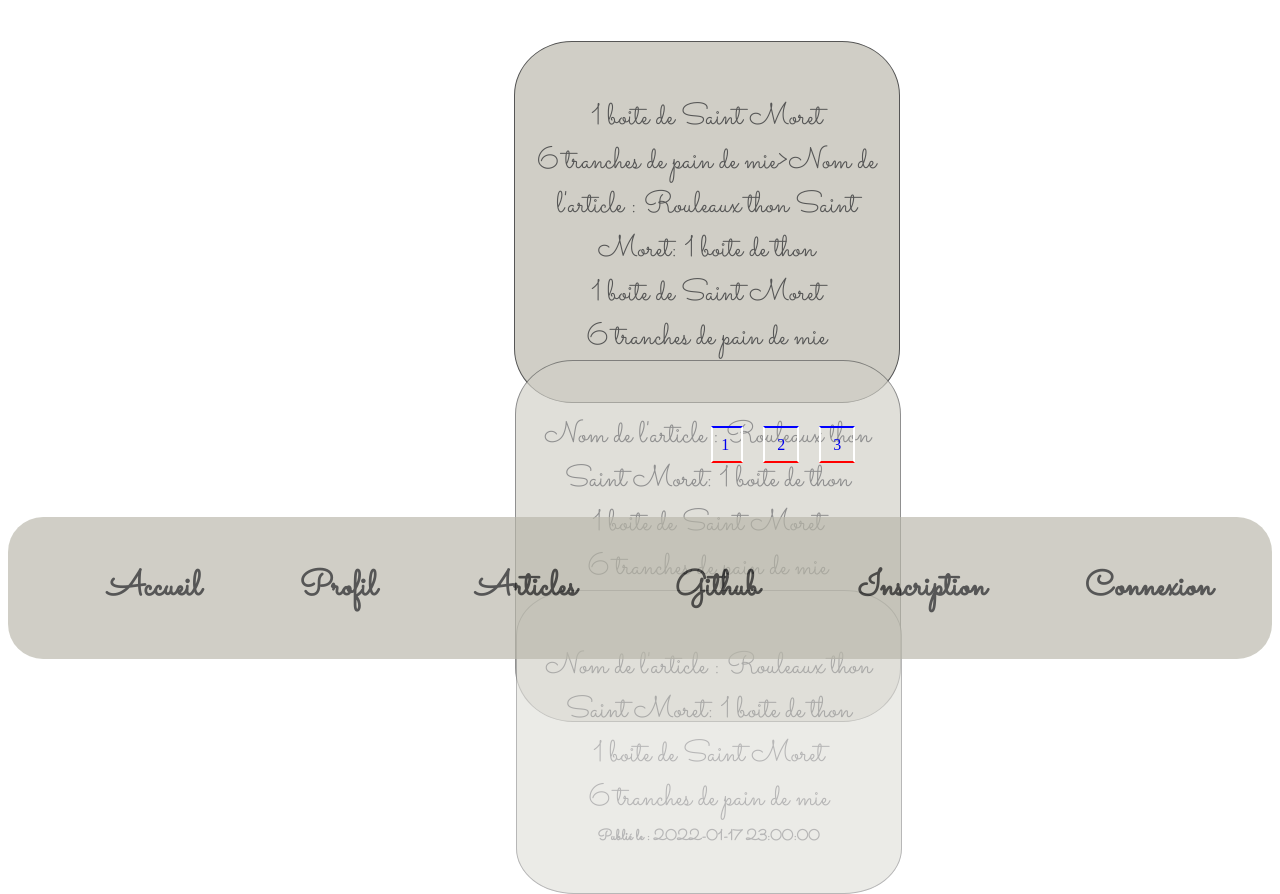
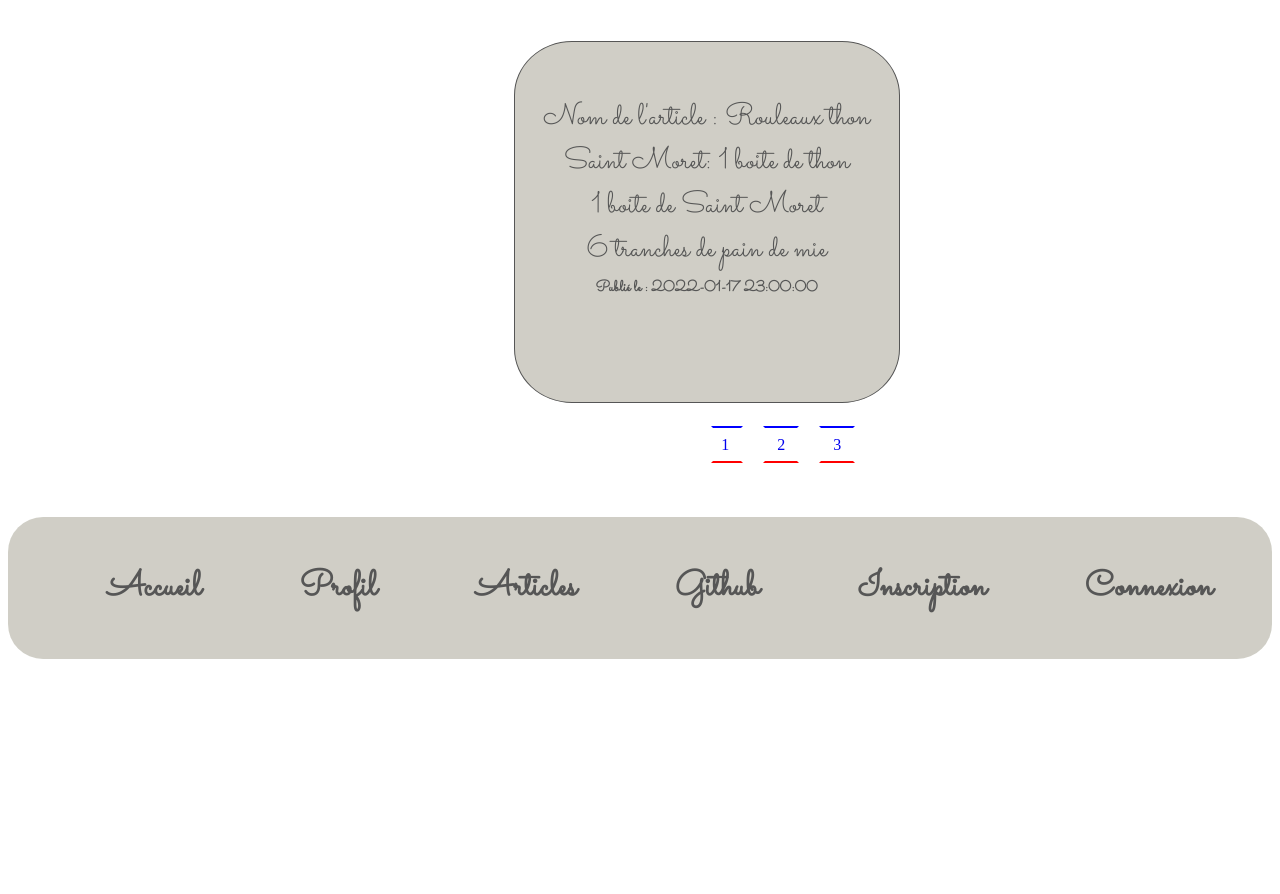
Before and after one commit to aurelien-adjimi/blog, a PHP site: page /php/articles.php?start=0&categorie=1 in a window 1280 px wide; the page is wider, and only the part inside the window is pictured. Shown: the part 555-1449 px from the top of that part. After the commit the page ends 1214 px from the top of that part, so only its background shows below. Run offline with PHP 8.4, Linux system fonts and the light colour scheme; data comes from the database, SQL or seed files in the repository.

Commit message:
changement

```diff
--- a/php/articles.php
+++ b/php/articles.php
@@ -93,33 +93,21 @@
                 if(empty($res)){
                     echo "<p>Il n'y a rien pour le moment !</p>";
                 }
-
-                if(Isset($_GET['categorie'])){
-                    //affiche les articles et les dates
-                    for($i=0; isset($res[$i]); $i++){
-                        echo"<div class='titre'><a href=php/article.php?start=".$res[$i]['article'].">Nom de l'article : ".$res[$i]['article']."</a>";
-
                 //if(Isset($_GET['categorie'])){
                     //affiche les articles et les dates
                     for($i=0; isset($res[$i]); $i++){
-
-                        echo"<div class='titre'><a href=php/article.php?start=".$res[$i]['id'].">Nom de l'article : ".$res[$i]['article']."</a>";
-
-
                         echo"<div class='titre'><a href=./article.php?start=".$res[$i]['id'].">Nom de l'article : ".$res[$i]['article']."</a>";
-
                         echo"<option class='date' value=".$res[$i]['date'].">Publié le : ".$res[$i]['date']."</option>";
                         echo "<br>";
                         echo"</div>";
                     }
-                }
+                //  }
                     /*foreach($res as $key => $value){
                         echo "<hr>";
                         foreach($value as $value2){
                             echo "article: ".$value2." creer le :";
                         }
                     }*/
-                }
                 ?>
             </div>
         </div>
@@ -130,8 +118,7 @@
         /*permet d'afficher le nombre de pages*/
         for($i=1; $i<=$pages; $i++){
             echo "<a class='pagination' href='articles.php?categorie=$categorie&start=$i'> $i </a>&nbsp";
-        }
-        ?>
+        } ?>
 
 <footer>
     <?php
--- a/php/connexion.php
+++ b/php/connexion.php
@@ -4,10 +4,8 @@
 if(isset($_POST['formconnexion'])) {
    $loginconnect =$_POST['loginconnect'];
    $mdpconnect = $_POST['mdpconnect'];
-   echo"SELECT * FROM utilisateurs WHERE login = $loginconnect";
    $res = mysqli_query($bdd,"SELECT * FROM utilisateurs WHERE `login` = '$loginconnect'");
    $array= mysqli_fetch_all($res, MYSQLI_ASSOC);
-   var_dump($array);
 
 
 if ($mdpconnect == $array[0]['password'] && $loginconnect == $array[0]['login']) {
--- a/php/creer-article.php
+++ b/php/creer-article.php
@@ -15,10 +15,9 @@
             $erreur = "Veuillez remplir les champs";
         }
         else{
-            $envoyer = "article enregistré";
+            $envoyer = "Article enregistré";
         }
         $req = mysqli_query($bdd, "INSERT INTO `articles`(article, id_utilisateur, id_categorie, date) VALUES ('$article', $actualid, '$IDcategorie', NOW())");
-        var_dump($_SESSION['login']);
     }
 
     $req2 = mysqli_query($bdd, "SELECT * FROM `categories` ");
--- a/php/header.php
+++ b/php/header.php
@@ -5,17 +5,22 @@
     header('Location: connexion.php');
 }
 // Connexion //
+
 if(isset($_POST['formconnexion'])) {
+
 $loginconnect = ($_POST['loginconnect']);
 $mdpconnect = ($_POST['mdpconnect']);
 $res = mysqli_query($bdd,"SELECT * FROM utilisateurs WHERE `login` = '$loginconnect'");
 $array= mysqli_fetch_all($res,MYSQLI_ASSOC);
+
+
 if ($mdpconnect == $array[0]['password'] && $loginconnect == $array[0]['login']) {
    $_SESSION['login'] = $loginconnect;
    $_SESSION['droits']= $array[0]['id_droits'];
 
    header ('Location: profil.php');
 }
+
 if($mdpconnect!=$array[0]['password']) {
    echo 'Mauvais mot de passe';
 }
@@ -47,7 +52,7 @@
 
         if (isset($_SESSION['login'])) {
         echo "<li><a href='../index.php'>Accueil</a></li>";
-        echo "<li><a href='php/profil.php'>Mon profil</a></li>";
+        echo "<li><a href='profil.php'>Mon profil</a></li>";
         echo "<li class='menu1'><a href='#'>Catégories</a>";
         echo "<ul class='menuhide'>";
         echo    "<li><a href='articles.php?start=0&categorie=1'>Apéritifs</a></li>";
@@ -65,11 +70,11 @@
 // Si modérateur //
 
         if($_SESSION['droits'] == 42 || $_SESSION['droits']==1337) {
-        echo "<li><a href='php/creer-article.php'>Créer article</a></li>";
+        echo "<li><a href='creer-article.php'>Créer article</a></li>";
         }
 // Si admin //
         if($_SESSION['droits'] == 1337) {
-            echo "<li><a href='php/admin.php'>Admin</a></li>";
+            echo "<li><a href='admin.php'>Admin</a></li>";
             }
         }
         ?>
```
Also changed, not shown: asset/css/creer-article.css (line endings or trailing spaces), asset/css/profil.css (line endings or trailing spaces).
